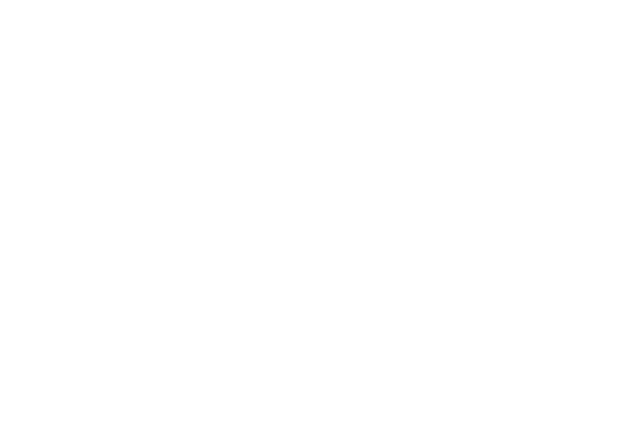
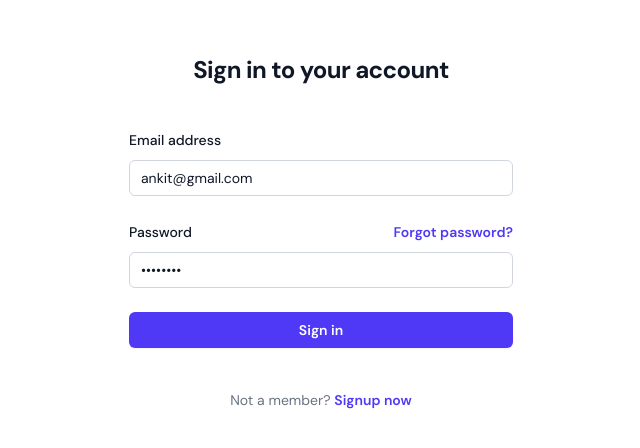
Before and after one commit to ankitrajxd/whatsapp-frontend, a React (Vite) app: page /login in a window 1280 px wide. Before the commit this address had no page. Shown: the part 188-636 px from the top of the page, without its empty margins (319-959 px from the left). Built offline with nearby package versions, Linux system fonts and the light colour scheme.

Commit message:
feat: add login functionality with Zustand and React Query; update ChatWindow and styles

```diff
--- a/package.json
+++ b/package.json
@@ -11,10 +11,12 @@
   },
   "dependencies": {
     "@tailwindcss/vite": "^4.1.5",
+    "@tanstack/react-query": "^5.75.2",
     "react": "^19.0.0",
     "react-dom": "^19.0.0",
     "react-router": "^7.5.3",
-    "tailwindcss": "^4.1.5"
+    "tailwindcss": "^4.1.5",
+    "zustand": "^5.0.4"
   },
   "devDependencies": {
     "@eslint/js": "^9.22.0",
--- a/src/components/ChatWindow.tsx
+++ b/src/components/ChatWindow.tsx
@@ -17,7 +17,7 @@
           </div>
         </div>
       </div>
-      <div className="flex-1 flex overflow-y-auto ">
+      <div className="flex-1 flex overflow-y-auto no-scrollbar">
         <div className="flex flex-col justify-between p-3 w-full">
           <div
             className="flex w-full items-center justify-center
@@ -29,7 +29,7 @@
               Not even Our team can read or listen to them. Tap to learn more.
             </p>
           </div>
-          <div>
+          <div className="pb-4 mt-12">
             <MessageBubble time="22:30" isSentByUser message="Hello ankit" />
             <MessageBubble time="22:33" message="Hiii! How you doing?" />
             <MessageBubble
@@ -50,6 +50,7 @@
             <MessageBubble time="01:11" message="okay bye" />
             <MessageBubble time="01:11" message="see ya" />
             <MessageBubble time="01:11" message="✌️" />
+            <MessageBubble isSentByUser time="01:12" message="kk" />
           </div>
         </div>
       </div>
@@ -57,17 +58,17 @@
         <div className="flex gap-3 items-center h-full p-3">
           <div>
             <img
-              src="/icons/stickers-icon.png"
-              className="size-6 invert opacity-30"
-            />
-          </div>
-          <div>
-            <img
               src="/icons/media-upload-icon.png"
               className="size-6 invert opacity-30"
             />
           </div>
           <div className="flex-1 flex items-center bg-surface rounded-md  ">
+            <div className="pl-2">
+              <img
+                src="/icons/stickers-icon.png"
+                className="size-5 invert opacity-30"
+              />
+            </div>
             <input
               type="text"
               placeholder="Type a message"
@@ -95,16 +96,18 @@
 function MessageBubble({ message, isSentByUser, time }: MessageBubbleProps) {
   return (
     <div className={`flex ${isSentByUser ? "justify-end" : "justify-start"} `}>
-      <p
+      <span
         className={`${
-          isSentByUser ? "bg-accent/40" : "bg-secondary"
-        } text-sm  m-2 mb-0 p-1.5 rounded-full px-4 flex w-fit relative pr-10`}
+          isSentByUser
+            ? "bg-accent/40 rounded-tr-xs rounded-b-xl rounded-tl-xl"
+            : "bg-secondary rounded-tl-xs rounded-b-xl rounded-tr-xl"
+        } text-sm  m-2 mb-0 p-1.5  px-4 flex w-fit relative pr-10`}
       >
         {message}
         <span className="text-[9px] absolute right-2 bottom-1 opacity-60">
           {time}
         </span>
-      </p>
+      </span>
     </div>
   );
 }
--- /dev/null
+++ b/src/components/LoginPage.tsx
@@ -0,0 +1,129 @@
+import { useState } from "react";
+import { useMutation } from "@tanstack/react-query";
+
+const LoginPage = () => {
+  const [email, setEmail] = useState("ankit@gmail.com");
+  const [password, setPassword] = useState("12345678");
+
+  const mutation = useMutation({
+    mutationFn: () => login(email, password),
+    onSuccess: (data) => {
+      console.log("Login successful", data);
+      // Handle successful login, e.g., redirect to dashboard
+    },
+    onError: (error) => {
+      console.error("Login failed", error);
+      // Handle login error, e.g., show error message
+    },
+  });
+
+  async function login(email: string, password: string) {
+    const res = await fetch("http://localhost:3000/auth/login", {
+      method: "POST",
+      headers: {
+        "Content-Type": "application/json",
+      },
+      body: JSON.stringify({ email, password }),
+      credentials: "include",
+    });
+
+    if (!res.ok) {
+      const errorData = await res.json().catch(() => ({}));
+      throw new Error(errorData.message || "Login failed");
+    }
+    return res.json();
+  }
+
+  function handleSubmit(event: React.FormEvent<HTMLFormElement>) {
+    event.preventDefault();
+    console.log("Form submitted");
+    mutation.mutate();
+  }
+
+  return (
+    <div className="flex min-h-screen flex-1 flex-col justify-center px-6 py-12 lg:px-8">
+      <div className="sm:mx-auto sm:w-full sm:max-w-sm">
+        <h2 className="mt-10 text-center text-2xl/9 font-bold tracking-tight text-gray-900">
+          Sign in to your account
+        </h2>
+      </div>
+
+      <div className="mt-10 sm:mx-auto sm:w-full sm:max-w-sm">
+        <form onSubmit={handleSubmit} className="space-y-6">
+          <div>
+            <label
+              htmlFor="email"
+              className="block text-sm/6 font-medium text-gray-900"
+            >
+              Email address
+            </label>
+            <div className="mt-2">
+              <input
+                id="email"
+                name="email"
+                type="email"
+                required
+                onChange={(e) => setEmail(e.target.value)}
+                value={email}
+                autoComplete="email"
+                className="block w-full rounded-md bg-white px-3 py-1.5 text-base text-gray-900 outline-1 -outline-offset-1 outline-gray-300 placeholder:text-gray-400 focus:outline-2 focus:-outline-offset-2 focus:outline-indigo-600 sm:text-sm/6"
+              />
+            </div>
+          </div>
+
+          <div>
+            <div className="flex items-center justify-between">
+              <label
+                htmlFor="password"
+                className="block text-sm/6 font-medium text-gray-900"
+              >
+                Password
+              </label>
+              <div className="text-sm">
+                <a
+                  href="#"
+                  className="font-semibold text-indigo-600 hover:text-indigo-500"
+                >
+                  Forgot password?
+                </a>
+              </div>
+            </div>
+            <div className="mt-2">
+              <input
+                id="password"
+                name="password"
+                type="password"
+                onChange={(e) => setPassword(e.target.value)}
+                value={password}
+                required
+                autoComplete="current-password"
+                className="block w-full rounded-md bg-white px-3 py-1.5 text-base text-gray-900 outline-1 -outline-offset-1 outline-gray-300 placeholder:text-gray-400 focus:outline-2 focus:-outline-offset-2 focus:outline-indigo-600 sm:text-sm/6"
+              />
+            </div>
+          </div>
+
+          <div>
+            <button
+              type="submit"
+              className="flex w-full justify-center rounded-md bg-indigo-600 px-3 py-1.5 text-sm/6 font-semibold text-white shadow-xs hover:bg-indigo-500 focus-visible:outline-2 focus-visible:outline-offset-2 focus-visible:outline-indigo-600"
+            >
+              Sign in
+            </button>
+          </div>
+        </form>
+
+        <p className="mt-10 text-center text-sm/6 text-gray-500">
+          Not a member?{" "}
+          <a
+            href="#"
+            className="font-semibold text-indigo-600 hover:text-indigo-500"
+          >
+            Signup now
+          </a>
+        </p>
+      </div>
+    </div>
+  );
+};
+
+export default LoginPage;
--- a/src/index.css
+++ b/src/index.css
@@ -16,3 +16,13 @@
 html {
     font-family: 'DM Sans', sans-serif;
 }
+
+@layer utilities {
+    .no-scrollbar::-webkit-scrollbar {
+      display: none;
+    }
+    .no-scrollbar {
+      -ms-overflow-style: none;
+      scrollbar-width: none;
+    }
+  }
--- a/src/main.tsx
+++ b/src/main.tsx
@@ -7,10 +7,19 @@
 import ChatWindow from "./components/ChatWindow.tsx";
 import Settings from "./components/Settings.tsx";
 import Profile from "./components/Profile.tsx";
+import LoginPage from "./components/LoginPage.tsx";
+
+import { QueryClient, QueryClientProvider } from "@tanstack/react-query";
+
+const queryClient = new QueryClient();
 
 createRoot(document.getElementById("root")!).render(
   <StrictMode>
+    <QueryClientProvider client={queryClient}>
       <BrowserRouter>
+        <Routes>
+          <Route path="/login" element={<LoginPage />} />
+        </Routes>
         <Routes>
           <Route path="/" element={<MainLayout />}>
             <Route index element={<Welcome />} />
@@ -20,5 +29,6 @@
           </Route>
         </Routes>
       </BrowserRouter>
+    </QueryClientProvider>
   </StrictMode>
 );
--- /dev/null
+++ b/src/store/AuthStore.ts
@@ -0,0 +1,24 @@
+import { create } from "zustand";
+
+interface User {
+  name: string;
+  email: string;
+  profileImage: string;
+}
+
+interface AuthState {
+  user: User;
+  setUser: (user: User) => void;
+}
+
+const useAuthStore = create<AuthState>((set) => ({
+  user: {
+    name: "",
+    email: "",
+    profileImage: "",
+  },
+
+  setUser: (user: User) => set({ user }),
+}));
+
+export { useAuthStore };
```
Also changed, not shown: 1 other file (tests, documents, lock files or other folders). Lines whose indentation alone changed are shown as unchanged.
